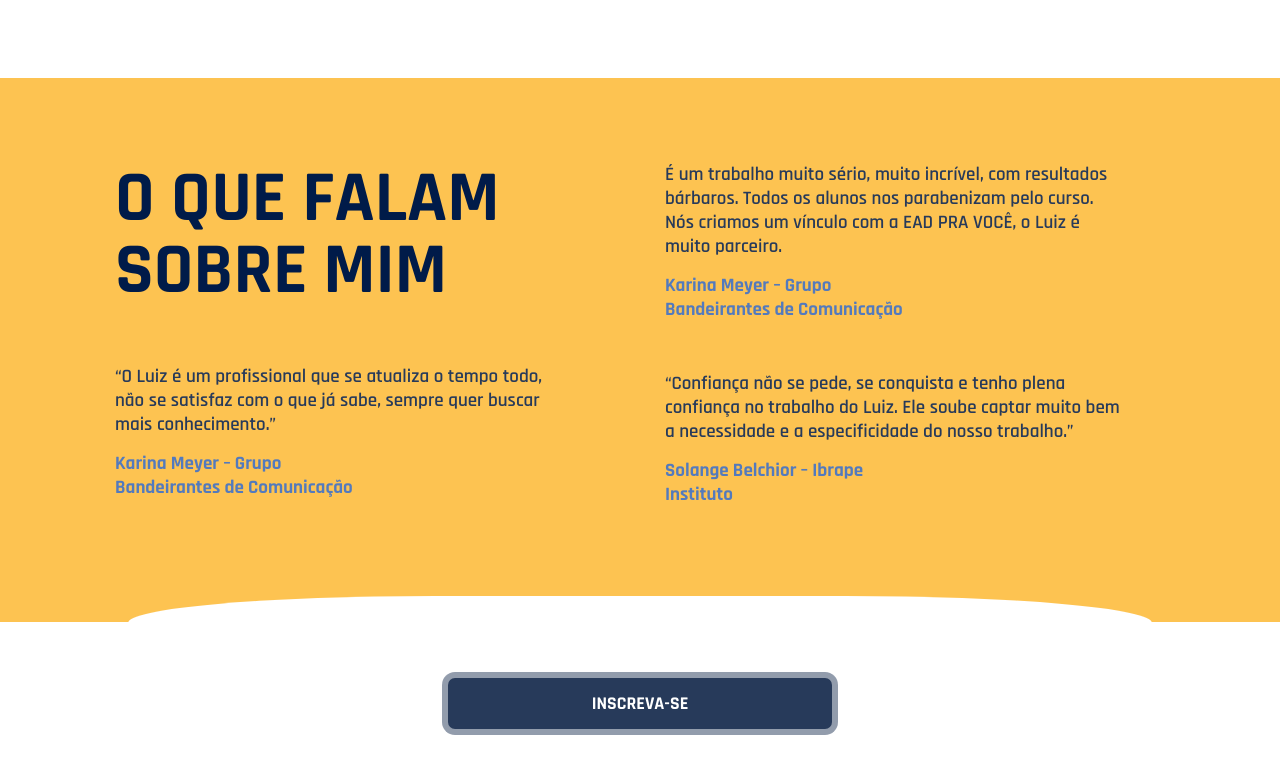
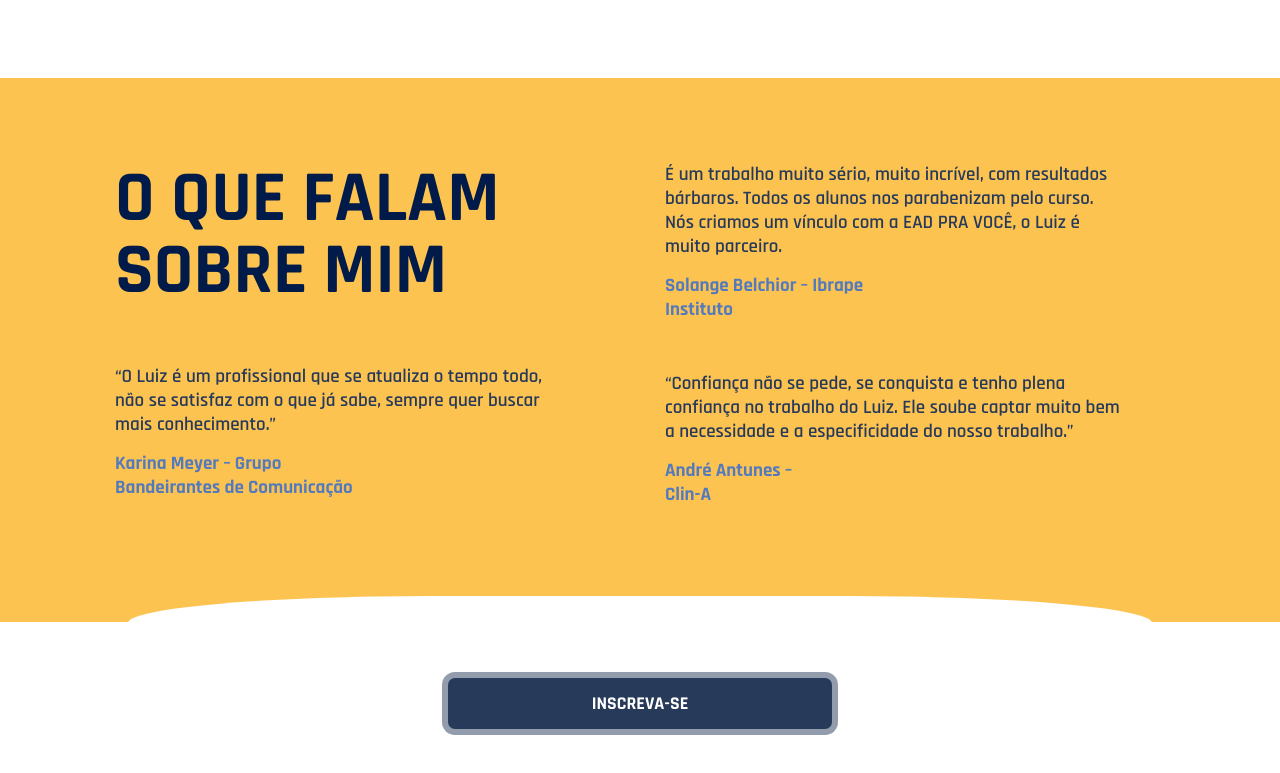
Before and after one commit to KauanBonatto/ead-luiz, a React (Create React App) app in the folder ead-luiz/: page / in a window 1280 px wide. Shown: the part 2452-3225 px from the top of the page. Built offline with nearby package versions, Linux system fonts and the light colour scheme.

Commit message:
refactor: fixing authors order

```diff
--- a/ead-luiz/src/pages/App.js
+++ b/ead-luiz/src/pages/App.js
@@ -217,8 +217,8 @@ function App() {
                 Nós criamos um vínculo com a EAD PRA VOCÊ, o Luiz é muito parceiro.
               </p>
               <p className="about-me-footer">
-                Karina Meyer – Grupo <br />
-                Bandeirantes de Comunicação
+                Solange Belchior – Ibrape <br />
+                Instituto
               </p>
             </div>
 
@@ -229,8 +229,8 @@ function App() {
                 do nosso trabalho.”
               </p>
               <p className="about-me-footer">
-                Solange Belchior – Ibrape <br />
-                Instituto
+                André Antunes – <br />
+                Clin-A
               </p>
             </div>
           </div>
```
